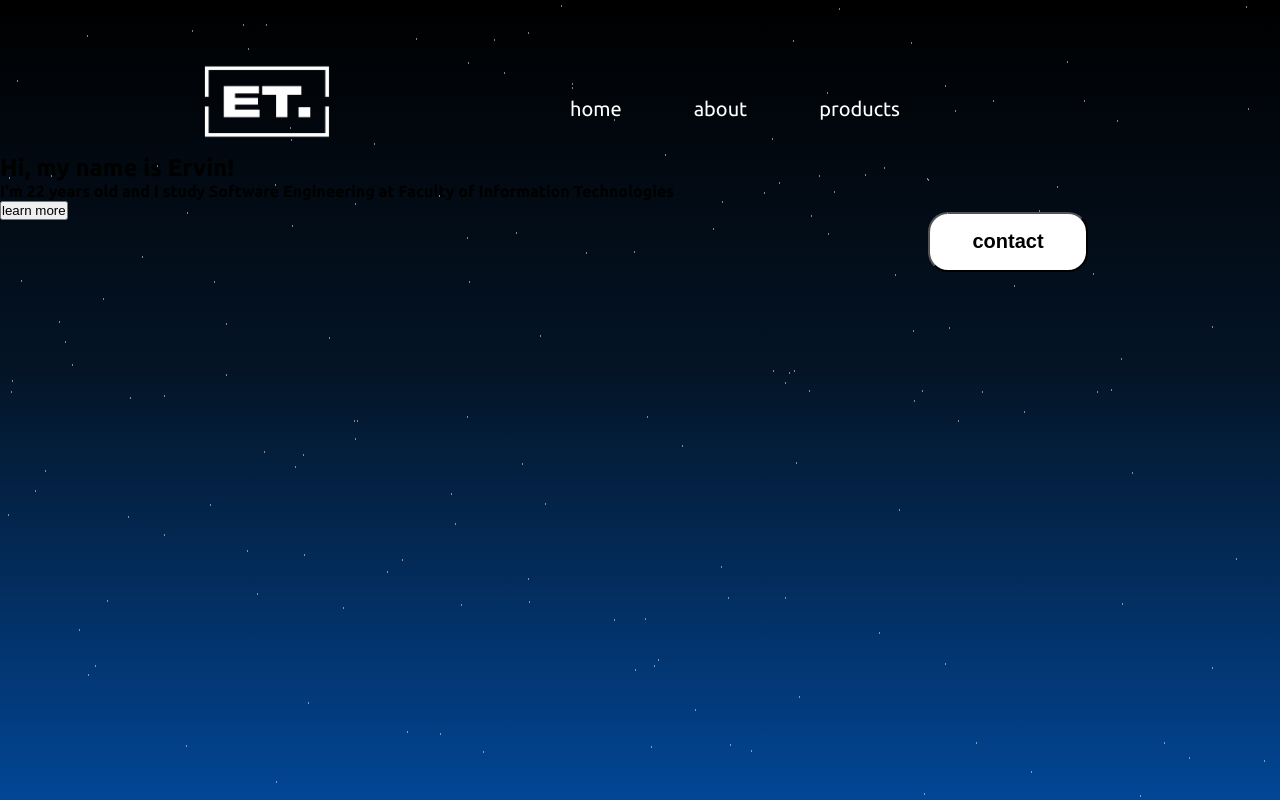
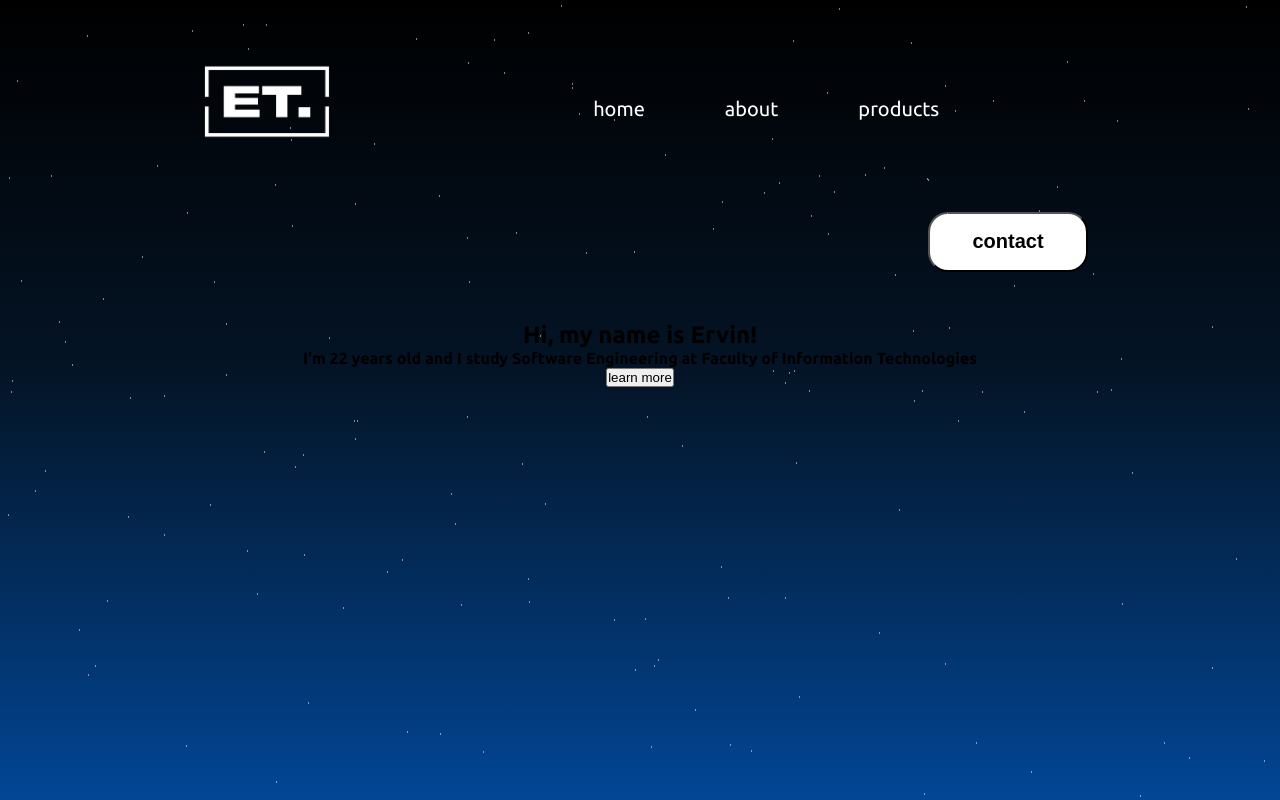
Before and after one commit to ervintuzlic/ervinportfoliotwo, a React (Create React App) app: page / in a window 1280 px wide. Built offline with nearby package versions, Linux system fonts and the light colour scheme.

Commit message:
New adjustments

```diff
--- a/src/App.css
+++ b/src/App.css
@@ -213,7 +213,7 @@ html, body {
 }
 .navbar{
   display:inline-block;
-  margin-left: 15%;
+  margin-left: 16.5%;
   margin-bottom:1.6%;
   color:white;
 }
@@ -227,7 +227,8 @@ li a {
   text-decoration: none;
   display:block;
   font-size: 20px;
-  padding: 10px 36px;
+  margin: 0 20px 0 20px;
+  padding: 10px 20px;
   color: white;
 }
 .buttondiv{
@@ -248,3 +249,9 @@ li a {
 .btn-wb:hover {
   cursor: pointer;
 }
+
+/*     MAIN SECTION      */
+.main-section{
+  text-align: center;
+  margin-top: 13%;
+}
--- a/src/App.js
+++ b/src/App.js
@@ -48,7 +48,7 @@ function App(){
         </div>
         </div>
       </div>
-      <section>
+      <section className="main-section">
         <h1>Hi, my name is <span>Ervin</span>!</h1>
         <h4>I'm 22 years old and I study <span>Software Engineering</span> at Faculty of Information Technologies</h4>
         <button>learn more</button>
```
